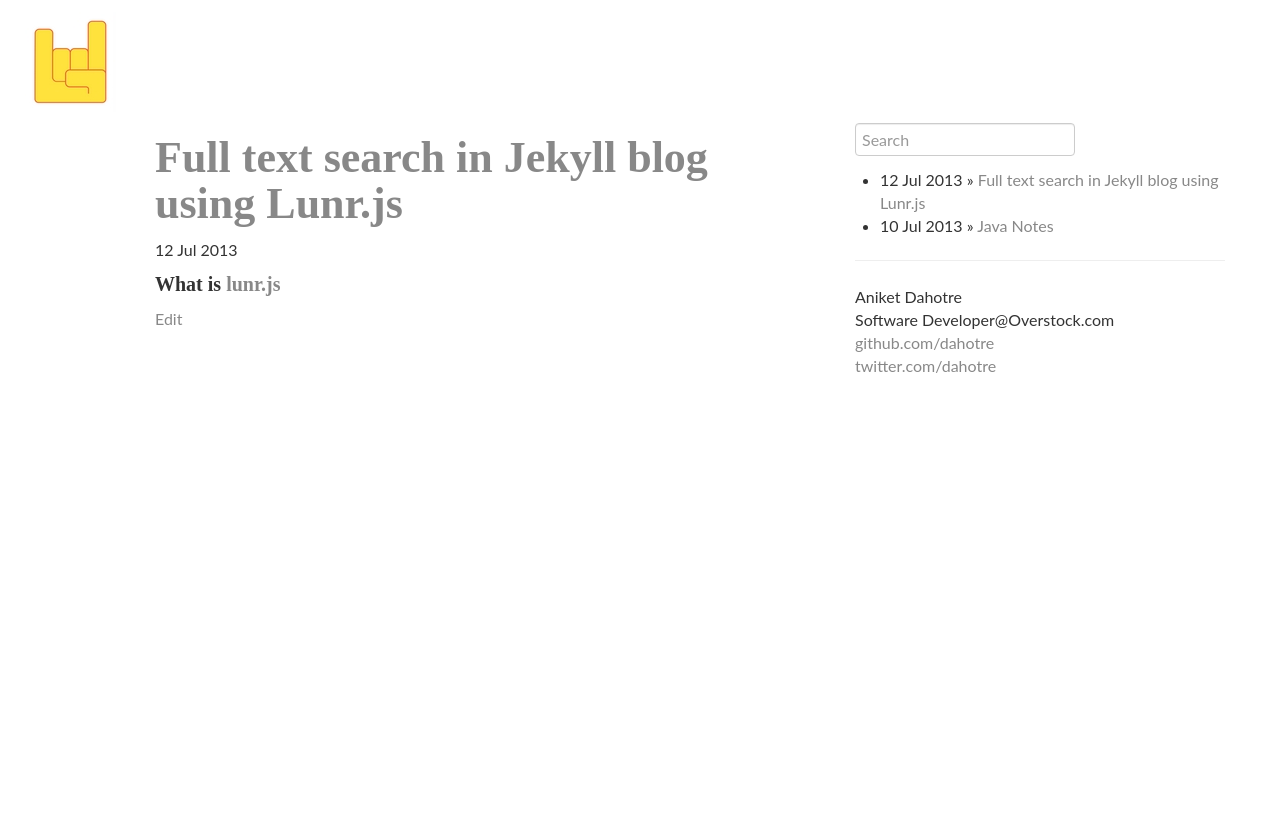
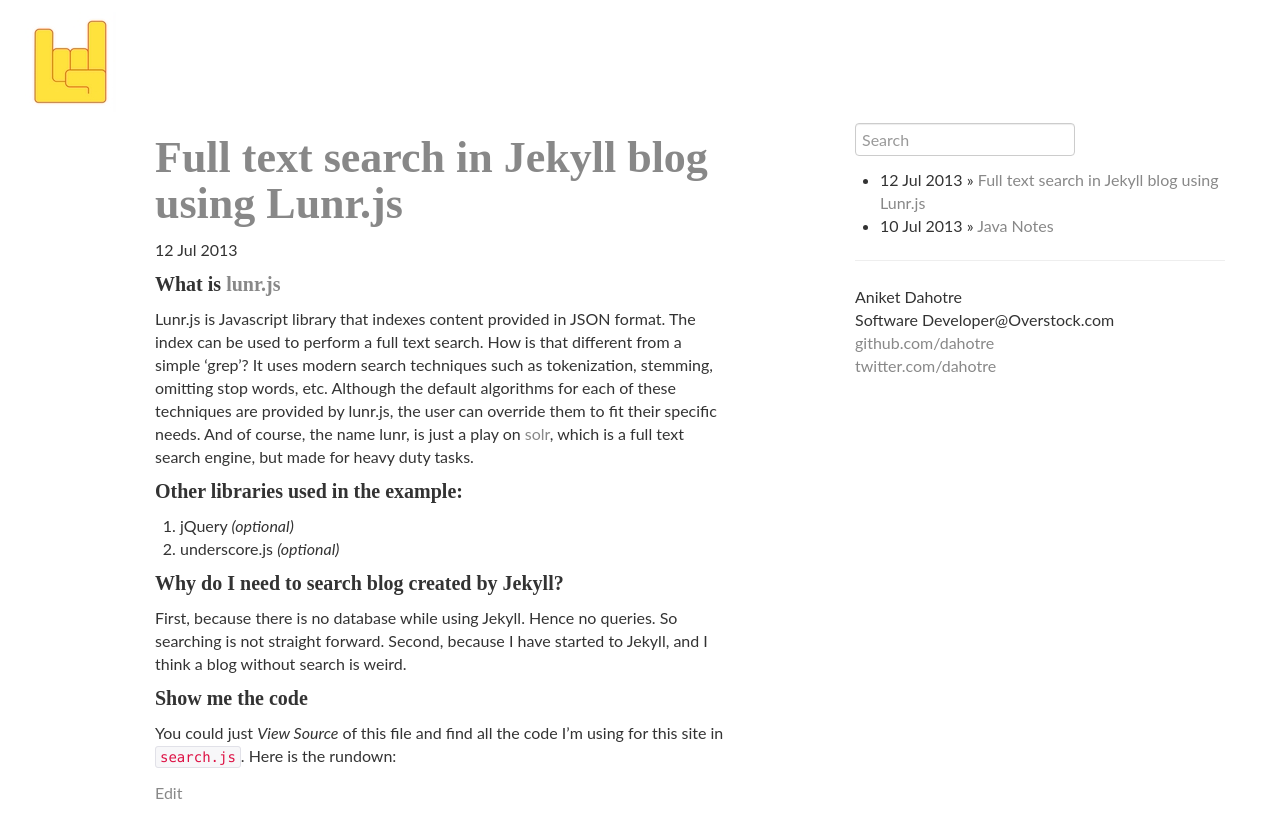
Before and after one commit to dahotre/dahotre.github.io, a Jekyll site: the page built from _posts/2013-07-12-Full-textsearch-in-jekyll-using-lunr.markdown, in a window 1280 px wide. Shown: the top 838 px of the page. Built offline with Jekyll 4.4.1, drawn with Linux system fonts in a browser that asks for light colours; nearby versions of some CDN libraries.

Commit message:
Update 2013-07-12-Full-textsearch-in-jekyll-using-lunr.markdown

```diff
--- a/_posts/2013-07-12-Full-textsearch-in-jekyll-using-lunr.markdown
+++ b/_posts/2013-07-12-Full-textsearch-in-jekyll-using-lunr.markdown
@@ -6,3 +6,14 @@
 ---
 
 #### What is [lunr.js](http://lunrjs.com)
+Lunr.js is Javascript library that indexes content provided in JSON format. The index can be used to perform a full text search. How is that different from a simple 'grep'? It uses modern search techniques such as tokenization, stemming, omitting stop words, etc. Although the default algorithms for each of these techniques are provided by lunr.js, the user can override them to fit their specific needs. And of course, the name lunr, is just a play on [solr](https://lucene.apache.org/solr/), which is a full text search engine, but made for heavy duty tasks.
+
+#### Other libraries used in the example:
+1. jQuery _(optional)_
+2. underscore.js _(optional)_
+
+#### Why do I need to search blog created by Jekyll?
+First, because there is no database while using Jekyll. Hence no queries. So searching is not straight forward. Second, because I have started to Jekyll, and I think a blog without search is weird.
+
+#### Show me the code
+You could just _View Source_ of this file and find all the code I'm using for this site in `search.js`. Here is the rundown:
```
